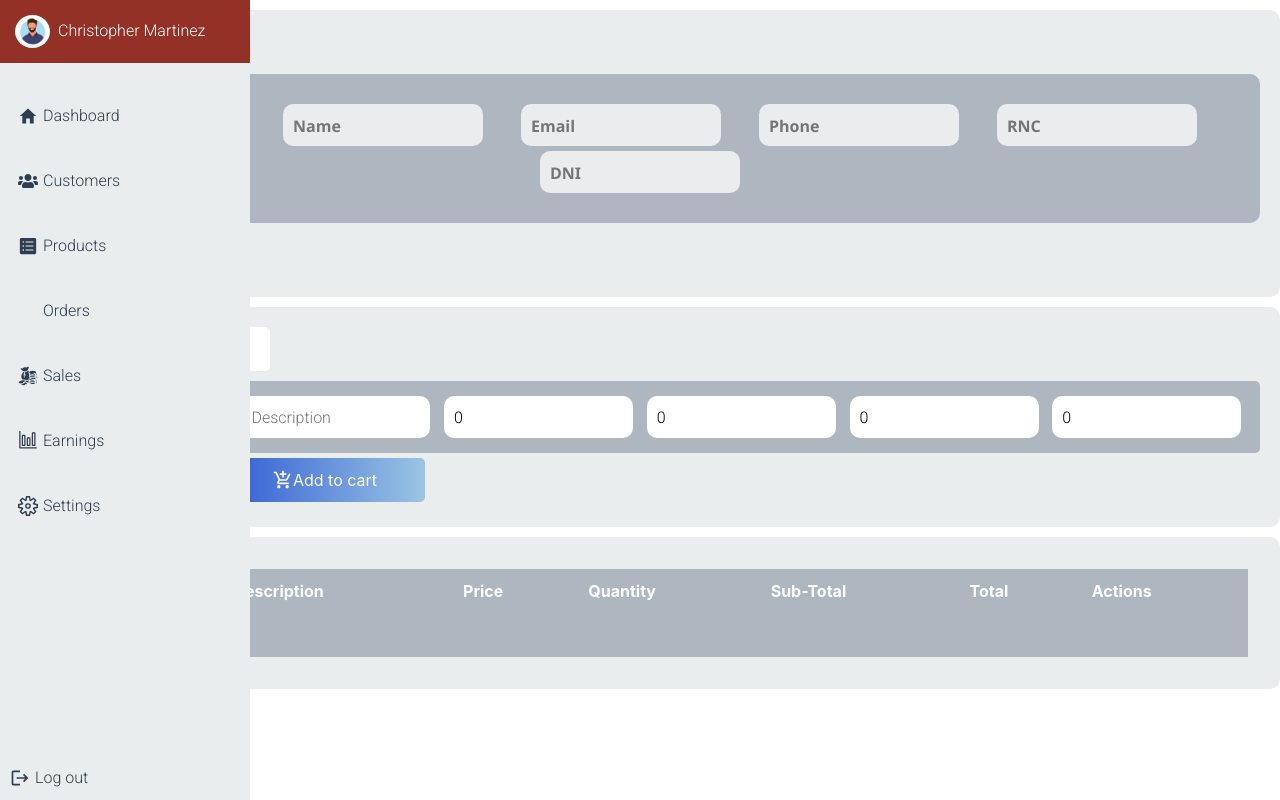
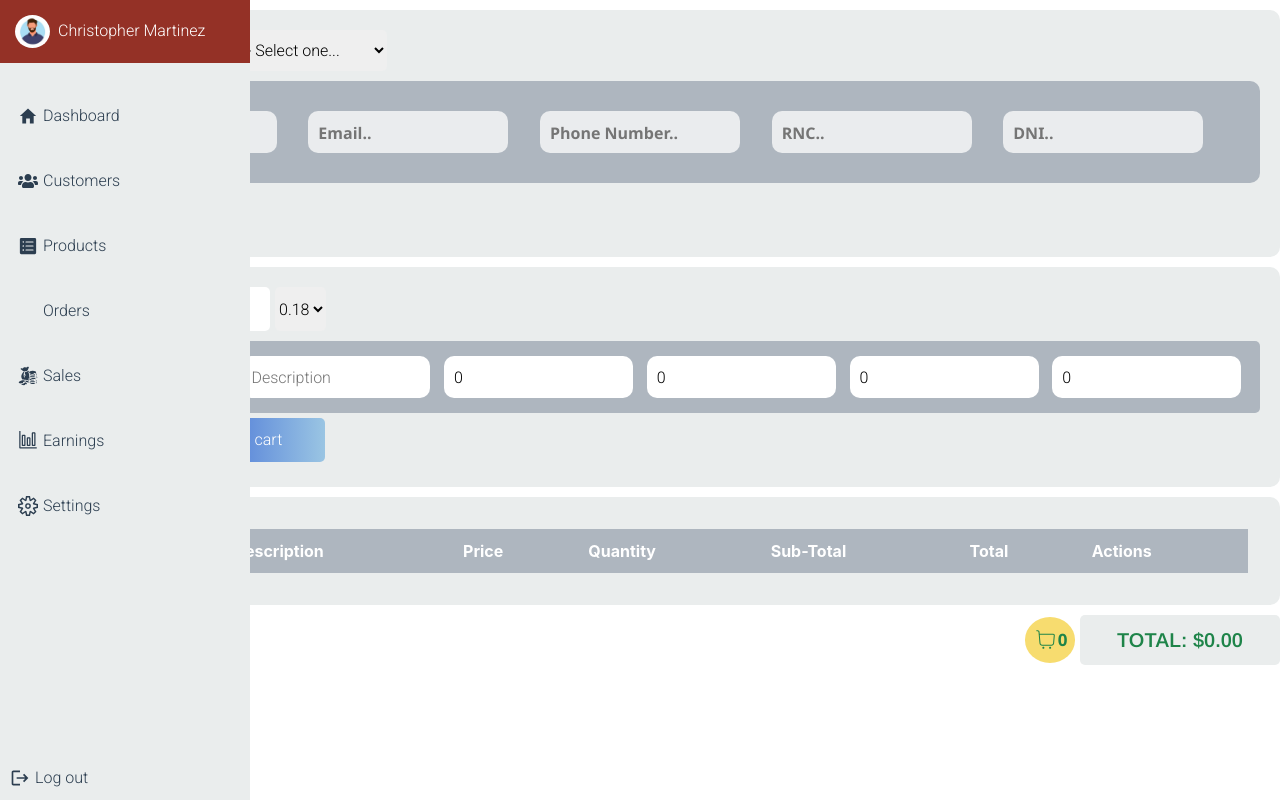
Before and after one commit to HancerMercede/pos_manager, a React (Vite) app: page /Sales in a window 1280 px wide. Built offline with nearby package versions, Linux system fonts and the light colour scheme; some icons are missing; the HTML template or start-up script is replaced by a standard one.

Commit message:
Adding the shopping car notification icon and the total is out of the products grid, also i move the customer cbo to the top out of the container and add the tax cbo.

```diff
--- a/src/components/Sales.jsx
+++ b/src/components/Sales.jsx
@@ -1,11 +1,12 @@
 import style from "./Sales.module.css";
 import { CiTrash } from "react-icons/ci";
-import { MdAddShoppingCart } from "react-icons/md";
-import { MdOutlineCleaningServices } from "react-icons/md";
+import { FaPlus } from "react-icons/fa";
+import { LuEraser } from "react-icons/lu";
 import tablestyle from "../CustomStyles/Table.module.css";
 import { useEffect, useState } from "react";
 import { ProducTableDetail } from "./ProducTableDetail";
 import { DollarFormat } from "../utils/DollarFormat";
+import { CiShoppingCart } from "react-icons/ci";
 
 const customers = [
   {
@@ -86,6 +87,11 @@ const productsInStock = [
     Price: 60.5,
   },
 ];
+const tax = [
+  { id: 1, value: 0.18 },
+  { id: 2, value: 0.16 },
+];
+
 export const Sales = () => {
   // customer states
   const [name, setName] = useState("");
@@ -232,47 +238,67 @@ export const Sales = () => {
   return (
     <>
       <div className={style.container}>
+        <div className={style.customer_header_section}>
           <p className={style.custoemr_label}>Customer information</p>
-        <form className={style.customer_form}>
           <select
+            label="Select a customer"
             value={name}
             defaultValue="select one..."
             onChange={handleComboChange}
             className={style.select_combo}
           >
+            <option value="" selected>
+              0 - Select one...
+            </option>
             {customers.map((c) => (
               <option value={c.Name} key={c.id}>
                 {c.id.concat(" - ", c.Name)}
               </option>
             ))}
           </select>
-          <input type="text" placeholder="Name" value={name} readOnly={true} />
+        </div>
+        <form className={style.customer_form}>
           <input
             type="text"
-            placeholder="Email"
+            placeholder="Name.."
+            value={name}
+            readOnly={true}
+          />
+          <input
+            type="text"
+            placeholder="Email.."
             value={email}
             readOnly={true}
           />
           <input
             type="text"
-            placeholder="Phone"
+            placeholder="Phone Number.."
             value={phone}
             readOnly={true}
           />
-          <input type="text" placeholder="RNC" value={RNC} readOnly={true} />
-          <input type="text" placeholder="DNI" value={DNI} readOnly={true} />
+          <input type="text" placeholder="RNC.." value={RNC} readOnly={true} />
+          <input type="text" placeholder="DNI.." value={DNI} readOnly={true} />
         </form>
         <button className={style.btn} onClick={OnDelete}>
           <CiTrash size={20} /> Delete
         </button>
       </div>
       <div className={style.product_container}>
+        <div className={style.search_tax_section}>
           <input
             type="text"
             placeholder="Product search..."
             onChange={handleFindProductChange}
             className={style.product_search}
           />
+          <select className={style.select_tax_combo}>
+            {tax.map((t) => (
+              <option value={t.value} key={t.id}>
+                {t.value}
+              </option>
+            ))}
+          </select>
+        </div>
         {edittingProducts ? (
           <>
             <form className={style.product_form}>
@@ -288,6 +314,7 @@ export const Sales = () => {
                 }
               />
               <input
+                className={style.input_description}
                 type="text"
                 placeholder="Description"
                 value={edittingProducts.description}
@@ -330,21 +357,15 @@ export const Sales = () => {
             </form>
             <div className={tablestyle.button_wrapper}>
               <button className={style.btn_clean} onClick={onClear}>
-                <MdOutlineCleaningServices size={20} />
+                <LuEraser size={20} />
                 Clear
               </button>
               <button
                 className={style.btn_add}
                 type="submit"
-                onClick={() =>
-                  AddEditedProduct(edittingProducts, {
-                    editQuantity,
-                    editSubtotal,
-                    editTotal,
-                  })
-                }
+                onClick={() => AddEditedProduct(edittingProducts)}
               >
-                <MdAddShoppingCart size={20} />
+                <FaPlus size={20} />
                 Add to cart
               </button>
             </div>
@@ -391,7 +412,7 @@ export const Sales = () => {
             </form>
             <div className={tablestyle.button_wrapper}>
               <button className={style.btn_clean} onClick={onClear}>
-                <MdOutlineCleaningServices size={20} />
+                <LuEraser size={20} />
                 Clear
               </button>
               <button
@@ -408,7 +429,7 @@ export const Sales = () => {
                   })
                 }
               >
-                <MdAddShoppingCart size={20} />
+                <FaPlus size={18} scale={20} />
                 Add to cart
               </button>
             </div>
@@ -440,12 +461,18 @@ export const Sales = () => {
                 />
               ))}
             </tbody>
-            <tfoot className={tablestyle.thead_grey}>
-              <tr>
-                <td colSpan={7}>TOTAL:{DollarFormat.format(globalTotal)}</td>
-              </tr>
-            </tfoot>
           </table>
+        </div>
+      </div>
+      <div className={style.footer_wrapper}>
+        <div>
+          <p className={style.shopping_car}>
+            <CiShoppingCart size={25} />
+            {products.length}
+          </p>
+        </div>
+        <div className={style.total_section}>
+          <p>TOTAL: {DollarFormat.format(globalTotal)}</p>
         </div>
       </div>
     </>
--- a/src/components/Sales.module.css
+++ b/src/components/Sales.module.css
@@ -1,3 +1,5 @@
+@import url('https://fonts.googleapis.com/css2?family=Arimo:wght@600&display=swap');
+
 .container {
     background: #EAEDED;
     padding: 20px;
@@ -14,6 +16,11 @@
     gap: 5px;
     justify-content: space-evenly;
 
+}
+
+.customer_header_section {
+    display: flex;
+    gap: 5px;
 }
 
 .custoemr_label {
@@ -33,6 +40,7 @@
     width: 200px;
     font-family: 'Segoe UI', Tahoma, Geneva, Verdana, sans-serif;
     font-weight: 600;
+    color: #1C2833;
     background-color: #EAECEE;
 }
 
@@ -43,13 +51,15 @@
     display: flex;
     text-align: center;
     align-items: center;
-    justify-content: center;
-    width: 200px;
+    justify-content: start;
+    width: 150px;
     color: #fff;
     border-radius: 5px;
     cursor: pointer;
     border: none;
     transition: all 0s ease;
+    gap: 2px;
+    font-family: 'Roboto', sans-serif;
 }
 
 .btn:hover {
@@ -92,12 +102,14 @@
     border-radius: 5px;
     outline: none;
     margin: 5px 0;
-    width: 200px;
+    width: 150px;
     display: flex;
     align-items: center;
-    justify-content: center;
+    justify-content: start;
     cursor: pointer;
     transition: all 0s ease;
+    gap: 2px;
+    font-family: 'Roboto', sans-serif;
 }
 
 .btn_add:hover {
@@ -114,11 +126,13 @@
     border-radius: 5px;
     outline: none;
     margin: 5px 0;
-    width: 200px;
+    width: 150px;
     display: flex;
     align-items: center;
-    justify-content: center;
+    justify-content: start;
     cursor: pointer;
+    gap: 2px;
+    font-family: 'Roboto', sans-serif;
 }
 
 .btn_clean:hover {
@@ -140,6 +154,7 @@
     border: none;
     border-radius: 5px;
     padding: 10px 0 10px 5px;
+    margin: 0 0 10px 0;
     font-family: 'Roboto', sans-serif;
     outline: none;
 }
@@ -153,3 +168,61 @@
     margin: 0 0 10px 0;
     font-family: 'Roboto', sans-serif;
 }
+
+.search_tax_section {
+    display: flex;
+    flex-direction: row;
+    gap: 5px;
+}
+
+.select_tax_combo {
+    border: none;
+    border-radius: 5px;
+    margin: 0 0 10px 0;
+    outline: none;
+    font-family: 'Roboto', sans-serif;
+}
+
+.total_section {
+    background-color: #EAEDED;
+    width: 200px;
+    padding: 5px 0 5px 0;
+    border-radius: 5px;
+    display: flex;
+    justify-content: center;
+    align-items: center;
+    font-family: 'Arimo', sans-serif;
+    font-weight: bold;
+    font-size: 20px;
+    color: #1E8449;
+}
+
+.shopping_car {
+    background-color: #F7DC6F;
+    width: 50px;
+    padding: 10px 0 10px 0;
+    margin: 2px 0 2px 0;
+    border-radius: 50%;
+    font-size: 17px;
+    display: flex;
+    align-items: center;
+    justify-content: center;
+    color: #1E8449;
+    font-weight: 600;
+    font-family: 'Segoe UI', Tahoma, Geneva, Verdana, sans-serif;
+    cursor: pointer;
+    transition: all 1s ease;
+
+}
+
+.shopping_car:hover {
+    transform: translateY(-5px);
+    background-color: #F1C40F;
+    color: #fff;
+}
+
+.footer_wrapper {
+    display: flex;
+    justify-content: flex-end;
+    gap: 5px;
+}
--- a/src/components/Sidebar.module.css
+++ b/src/components/Sidebar.module.css
@@ -17,11 +17,11 @@
 
 .header img {
     border-radius: 50%;
-    transition: all 0.2s ease-in-out;
+    transition: all 1s ease-in-out;
 }
 
 .header img:hover {
-    transform: translateY(-2px);
+    transform: translateY(-5px);
     cursor: pointer;
 }
 
@@ -32,6 +32,7 @@
     gap: 8px;
     background-color: #943126;
 }
+
 
 .linksection {
     padding: 8px;
```
Lines whose indentation alone changed are shown as unchanged.
